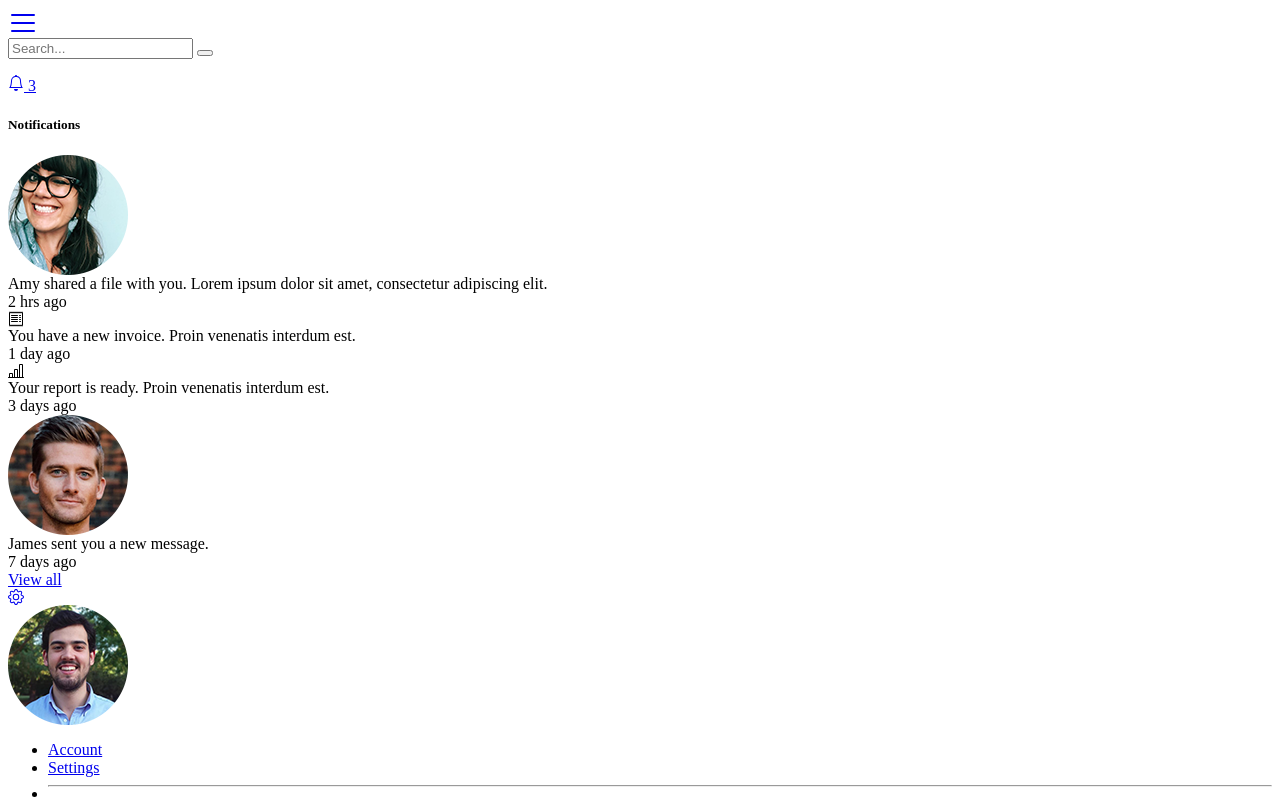
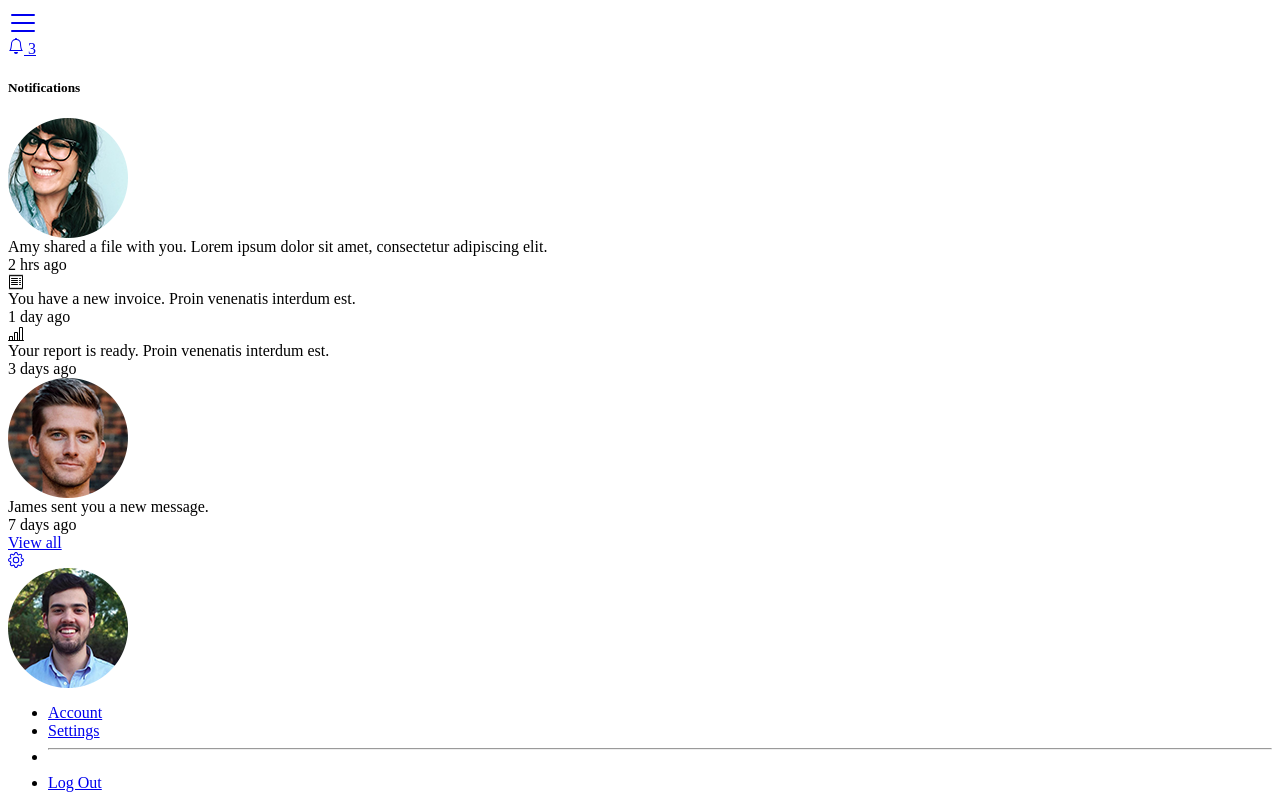
Before and after one commit to dinesh2104/iotproject, a plain HTML site: page templates/_header.html in a window 1280 px wide. Shown: the top 800 px of the page. Drawn offline with Linux system fonts and the light colour scheme; files whose address does not match are found by name.

Commit message:
added comment

```diff
--- a/assets/js/index.js
+++ b/assets/js/index.js
@@ -128,7 +128,10 @@ $(".btn-add-api-group").on("click", function () {
 
 });
 
+// Create function for Dynamic add key to initialized the enable  and delete listeners.
+
 function addApiKeyRowListeners() {
+    // We are doing off  to avoid double click or double initialisation issue.
     $('.btn-api-enable').off('click');
     $('.btn-api-enable').on('click', function () {
         var id = $(this).attr('id');
@@ -179,7 +182,7 @@ function addApiKeyRowListeners() {
 
 addApiKeyRowListeners();
 
-// Event for Delete Grouop Button
+// Event for Delete Group Button
 
 $(".btn-del-group").on('click', function () {
     $.get("/api_group/delete/dialog", function (data, status) {
--- a/templates/_header.html
+++ b/templates/_header.html
@@ -14,16 +14,7 @@
                             </svg>
                         </a>
                     </div><!--//col-->
-                    <div class="search-mobile-trigger d-sm-none col">
-                        <i class="search-mobile-trigger-icon fas fa-search"></i>
-                    </div><!--//col-->
-                    <div class="app-search-box col">
-                        <form class="app-search-form">
-                            <input type="text" placeholder="Search..." name="search" class="form-control search-input">
-                            <button type="submit" class="btn search-btn btn-primary" value="Search"><i
-                                    class="fas fa-search"></i></button>
-                        </form>
-                    </div><!--//app-search-box-->
+
 
                     <div class="app-utilities col-auto">
                         <div class="app-utility-item app-notifications-dropdown dropdown">
```
